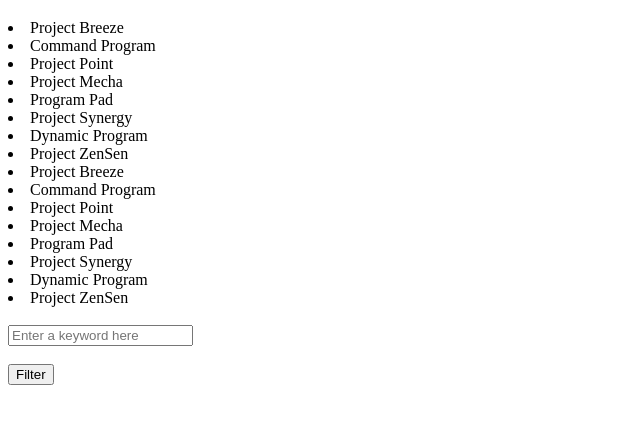
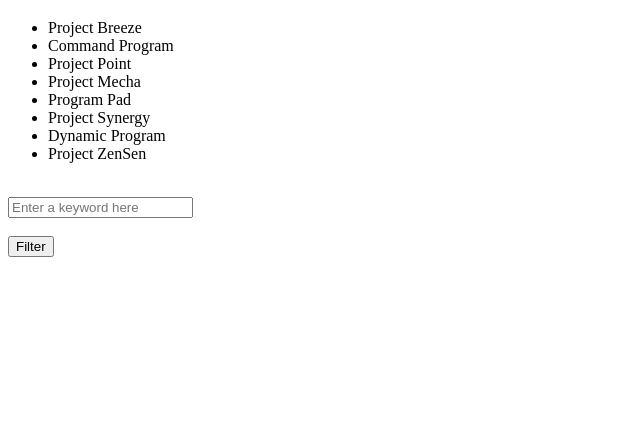
Before and after one commit to NipuniPremadasa/Peoject-management-system, a plain HTML site: page index.html in a window 1280 px wide. Both pictures are taken after a click on the button "Filter". Shown: the part 61-484 px from the top of the page, without its empty margins (0-640 px from the left). Drawn offline with Linux system fonts and the light colour scheme.

Commit message:
add remove list function

```diff
--- a/index.html
+++ b/index.html
@@ -9,9 +9,9 @@
 <body>
     <div class="container">
         <h1>Project List</h1>
-        <div class="list">
+        <ul class="list" id="list">
 
-        </div>
+        </ul>
         </br>
         <input type="text" id="word" name="word" placeholder="Enter a keyword here"/></br></br>
         <button id="filterBtn">Filter</button>
--- a/index.js
+++ b/index.js
@@ -25,3 +25,12 @@ filterButton.addEventListener("click", function(){
 
     addList(array, list);
 }
+
+export function removeList(){
+    var projectlistView = document.getElementById("list");
+    var element = projectlistView.lastElementChild;
+    while (element) {
+        projectlistView.removeChild(element);
+        element = projectlistView.lastElementChild;
+    }
+}
--- a/main_controller.js
+++ b/main_controller.js
@@ -1,5 +1,6 @@
 import { ProjectRepository } from "./project_repository.js";
 import { displayProjects } from "./index.js";
+import { removeList } from "./index.js";
 
 export class MainController{
     constructor() {
@@ -23,6 +24,8 @@ export class MainController{
             }
         });
         console.log(filteredList);
+        removeList();
         displayProjects(filteredList);
+
     }
 }
```
